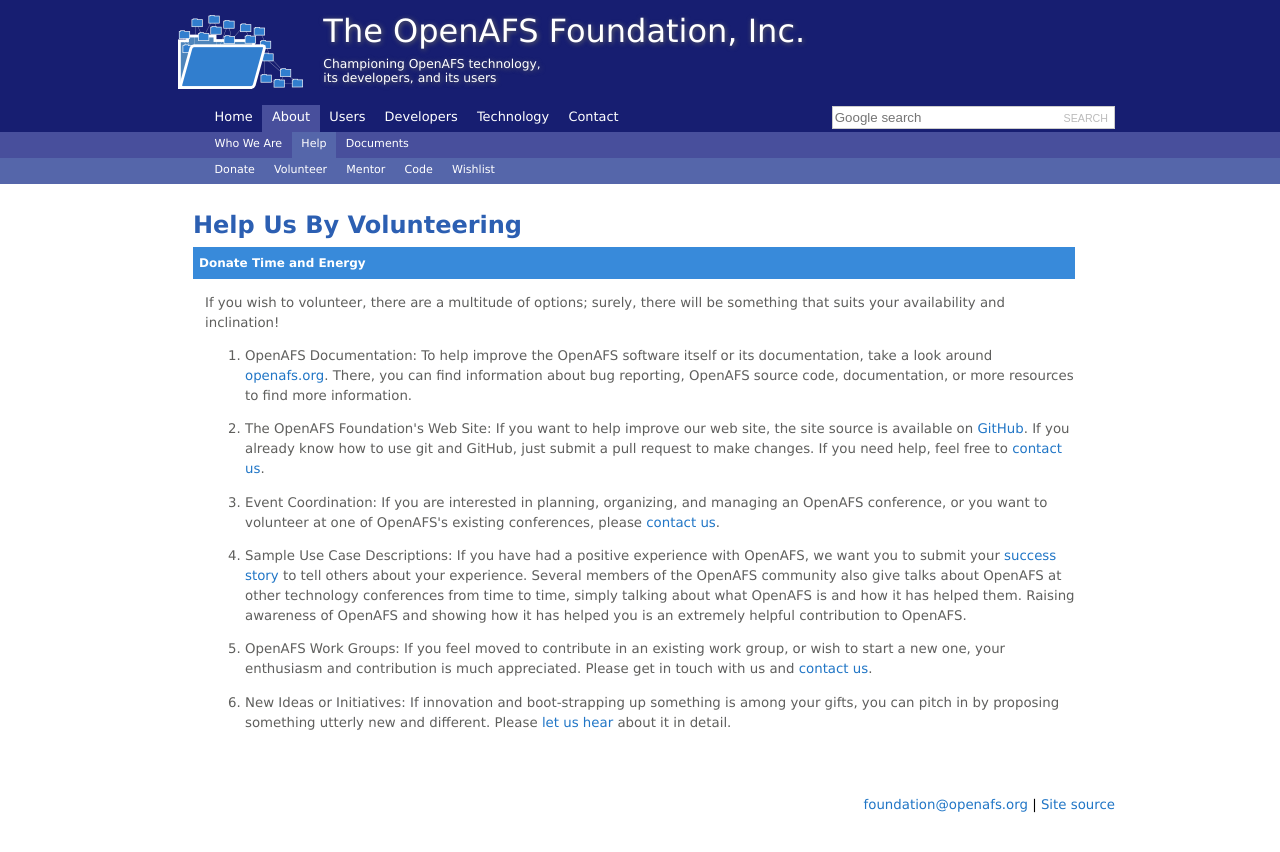
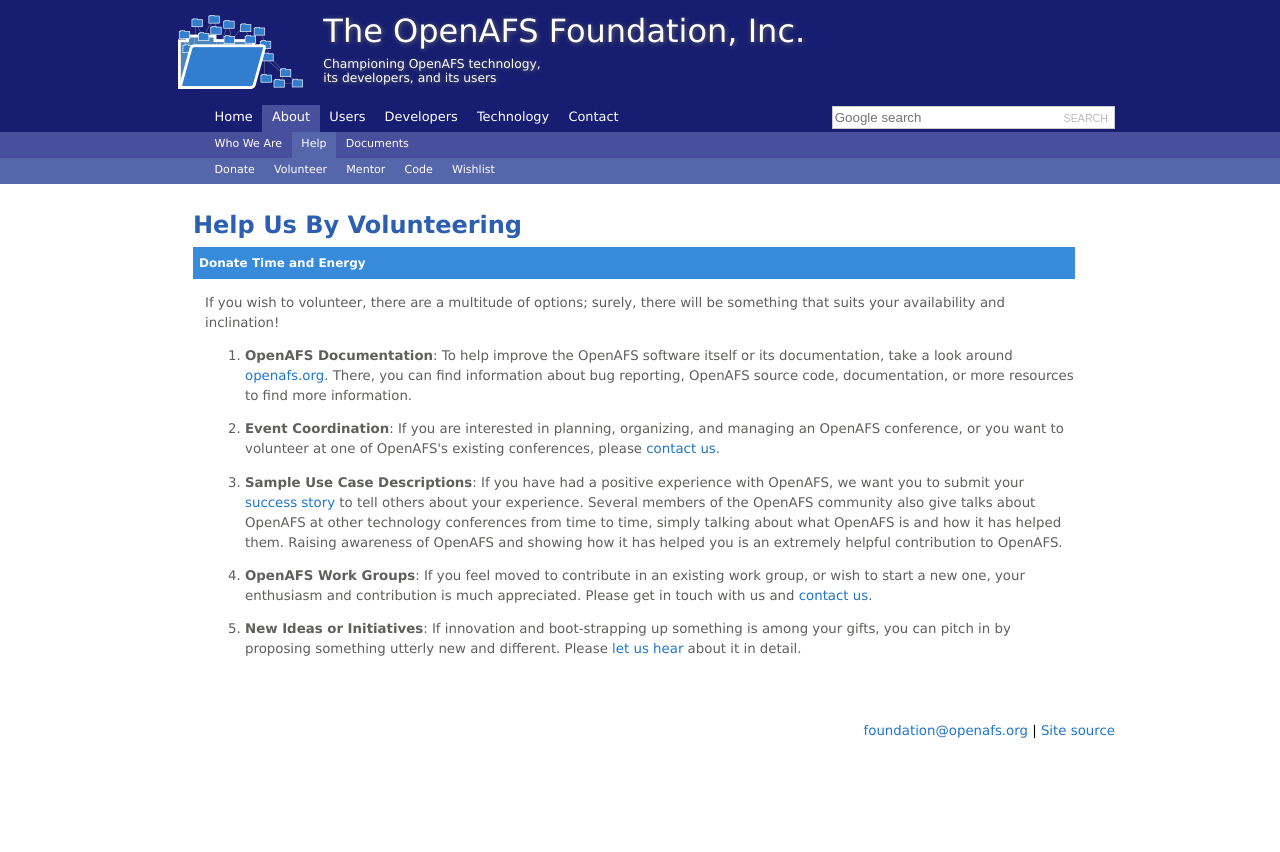
Before and after one commit to openafsfoundation/openafsfoundation.org, a Jekyll site: the page built from help/volunteer/index.md, in a window 1280 px wide. Shown: the top 852 px of the page. Built offline with Jekyll 4.4.1, drawn with Linux system fonts in a browser that asks for light colours.

Commit message:
Update index.md

```diff
--- a/help/volunteer/index.md
+++ b/help/volunteer/index.md
@@ -11,27 +11,22 @@
 
 If you wish to volunteer, there are a multitude of options; surely, there will be something that suits your availability and inclination!
 
-1. OpenAFS Documentation: To help improve the OpenAFS software itself or its documentation, take
+1. **OpenAFS Documentation**: To help improve the OpenAFS software itself or its documentation, take
 a look around [openafs.org](http://www.openafs.org/). There, you can find
 information about bug reporting, OpenAFS source code, documentation, or more
 resources to find more information.
 
-2. The OpenAFS Foundation's Web Site: If you want to help improve our web site, the site source
-is available on [GitHub](https://github.com/adeason/openafsfoundation.org/). If
-you already know how to use git and GitHub, just submit a pull request to make
-changes. If you need help, feel free to [contact us]({{ site.baseurl}}/contact/).
-
-3. Event Coordination: If you are interested in planning, organizing, and managing an OpenAFS conference, or you want to
+2. **Event Coordination**: If you are interested in planning, organizing, and managing an OpenAFS conference, or you want to
 volunteer at one of OpenAFS's existing conferences, please [contact
 us]({{ site.baseurl }}/contact/).
 
-4. Sample Use Case Descriptions: If you have had a positive experience with OpenAFS, we want you to
+4. **Sample Use Case Descriptions**: If you have had a positive experience with OpenAFS, we want you to
 submit your [success story]({{ site.baseurl }}/contact/) to tell others about your
 experience. Several members of the OpenAFS community also give talks about
 OpenAFS at other technology conferences from time to time, simply talking about
 what OpenAFS is and how it has helped them. Raising awareness of OpenAFS and
 showing how it has helped you is an extremely helpful contribution to OpenAFS.
 
-5. OpenAFS Work Groups: If you feel moved to contribute in an existing work group, or wish to start a new one, your enthusiasm and contribution is much appreciated.  Please get in touch with us and [contact us]({{ site.baseurl}}/contact/).
+5. **OpenAFS Work Groups**: If you feel moved to contribute in an existing work group, or wish to start a new one, your enthusiasm and contribution is much appreciated.  Please get in touch with us and [contact us]({{ site.baseurl}}/contact/).
 
-6. New Ideas or Initiatives: If innovation and boot-strapping up something is among your gifts, you can pitch in by proposing something utterly new and different.  Please [let us hear]({{ site.baseurl}}/contact/) about it in detail.
+6. **New Ideas or Initiatives**: If innovation and boot-strapping up something is among your gifts, you can pitch in by proposing something utterly new and different.  Please [let us hear]({{ site.baseurl}}/contact/) about it in detail.
```
